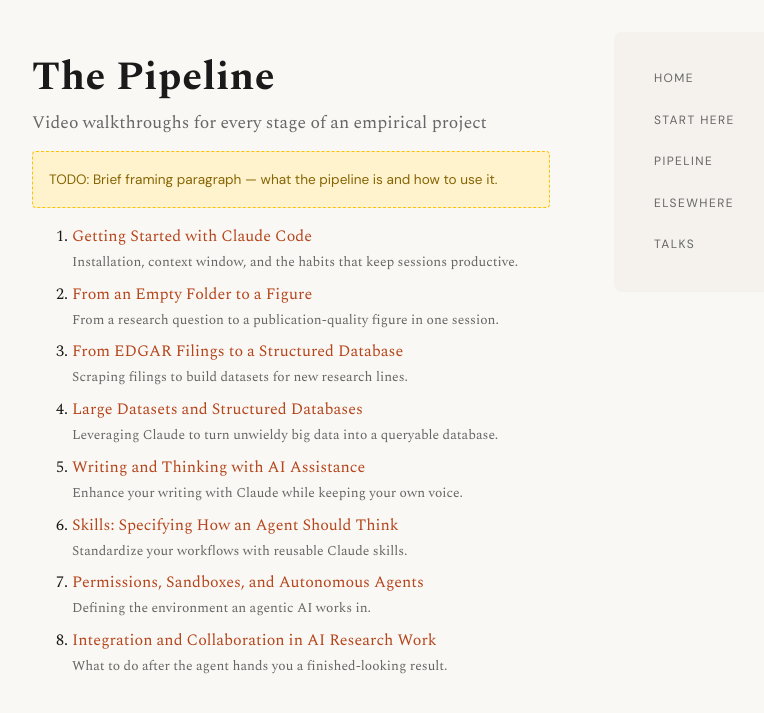
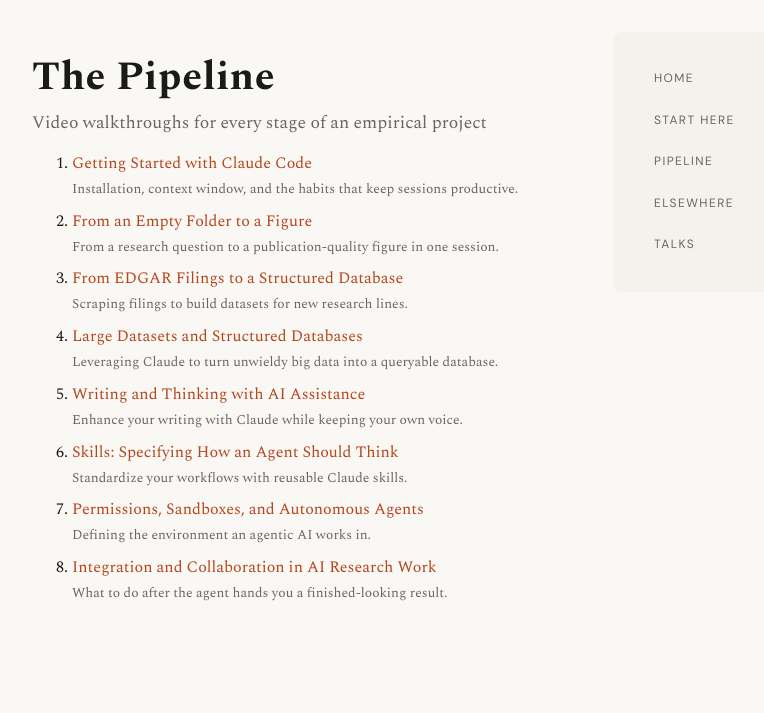
Before and after one commit to matteonorm/ai-for-empirical-research, a Jekyll site: the page built from pipeline/index.md, in a window 1280 px wide. Shown: the top 713 px of the page, without its empty margins (192-956 px from the left). Built offline with Jekyll 4.4.1, drawn with Linux system fonts in a browser that asks for light colours.

Commit message:
Remove pipeline and Start Here TODO placeholders
Co-Authored-By: Claude Opus 4.6 <noreply@anthropic.com>
Claude-Session: https://claude.ai/code/session_01HepUNFt6qv4acSiSSC5XLj

```diff
--- a/pipeline/index.md
+++ b/pipeline/index.md
@@ -4,10 +4,6 @@ title: "The Pipeline"
 ---
 
 ### Video walkthroughs for every stage of an empirical project
-
-<div class="todo-placeholder">
-TODO: Brief framing paragraph — what the pipeline is and how to use it.
-</div>
 
 {% assign slugs = "01-setup,02-data-analysis,03-scraping,04-large-data,05-writing,06-skills,07-permissions,08-workflow-git" | split: "," %}
 <ol class="pipeline-list">
```
Also changed, not shown: start-here/index.md (+0 -4 lines), changelog.md.
